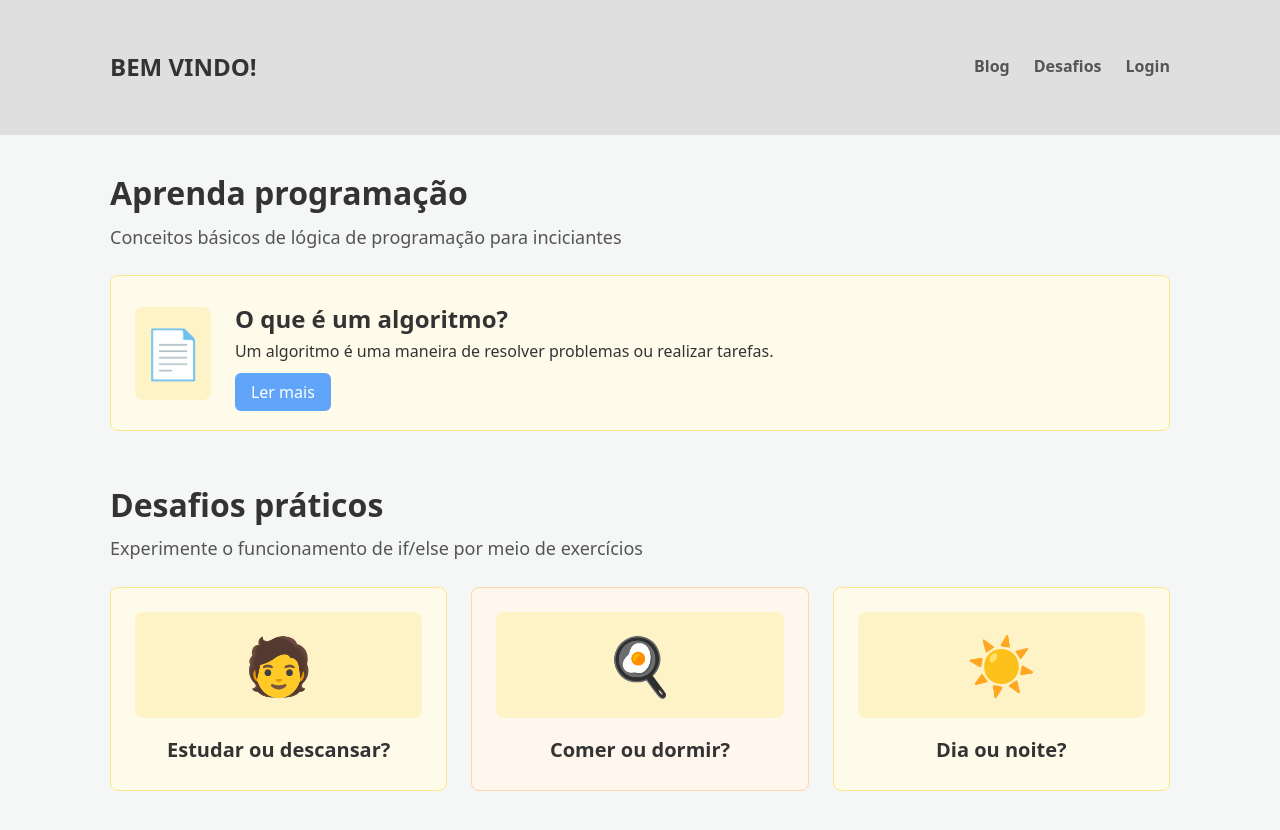
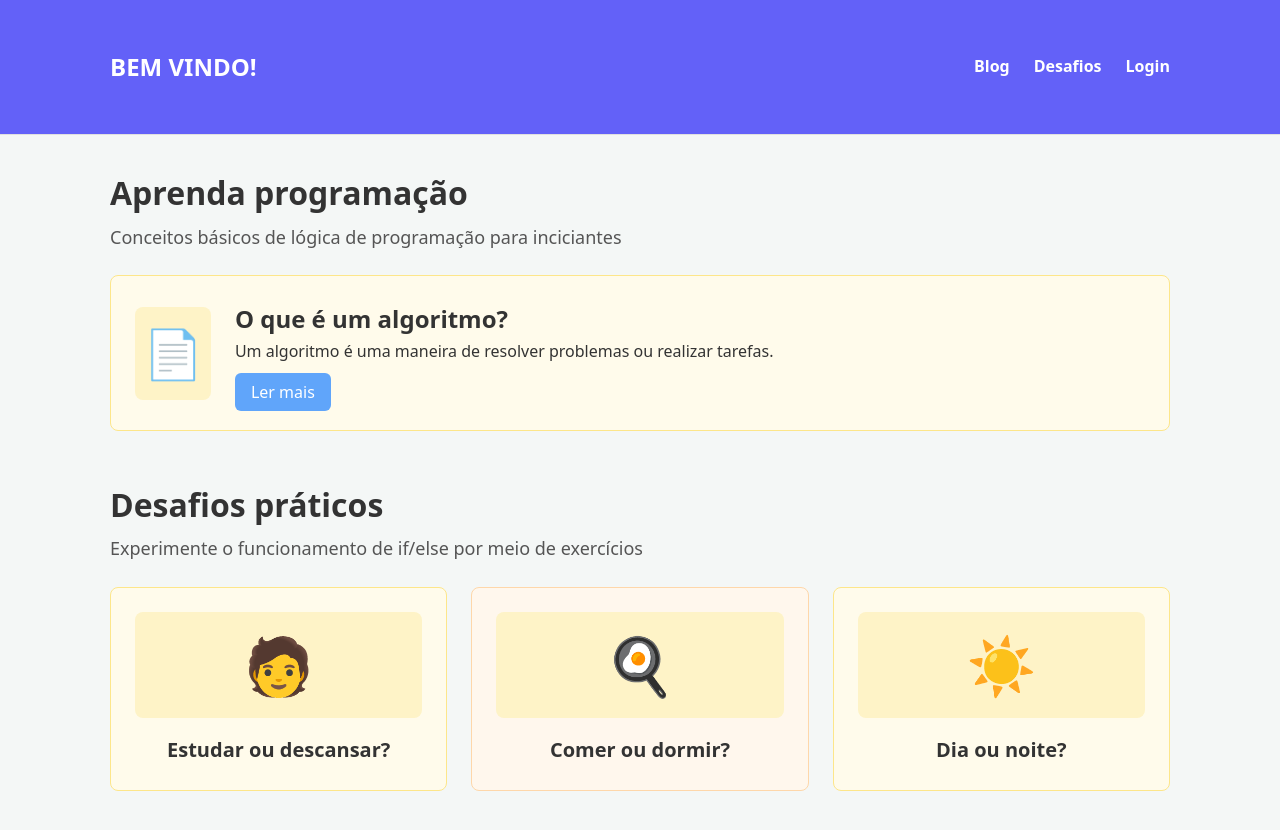
Before and after one commit to ErickEstavarenco/cyber-tech-, a React (Vite) app: page / in a window 1280 px wide. Shown: the top 830 px of the page. Built offline with nearby package versions, Linux system fonts and the light colour scheme.

Commit message:
Alterando bacckground do Header

```diff
--- a/src/components/Header.css
+++ b/src/components/Header.css
@@ -1,6 +1,6 @@
 .site-header {
     width: 100%;
-    background-color: #bab8b864;
+    background-color: #6361f8;
     border-bottom: 1px solid #e0e0e0;
     padding: 1rem 0;
 }
@@ -18,7 +18,7 @@
 .logo {
     font-size: 1.5rem;
     font-weight: 900;
-    color: #333;
+    color: #ffffff;
     text-decoration: none;
 }
 
@@ -26,11 +26,11 @@
     margin-left: 1.5rem;
     font-size: 1rem;
     font-weight: 800;
-    color: #555;
+    color: #ffffff;
     text-decoration: none;
     transition: color 0.2s ease;
 }
 
 .main-nav a:hover {
-    color: #007bff;
+    color: #85a2f1;
 }
```
Also changed, not shown: 1 other file (tests, documents, lock files or other folders).
